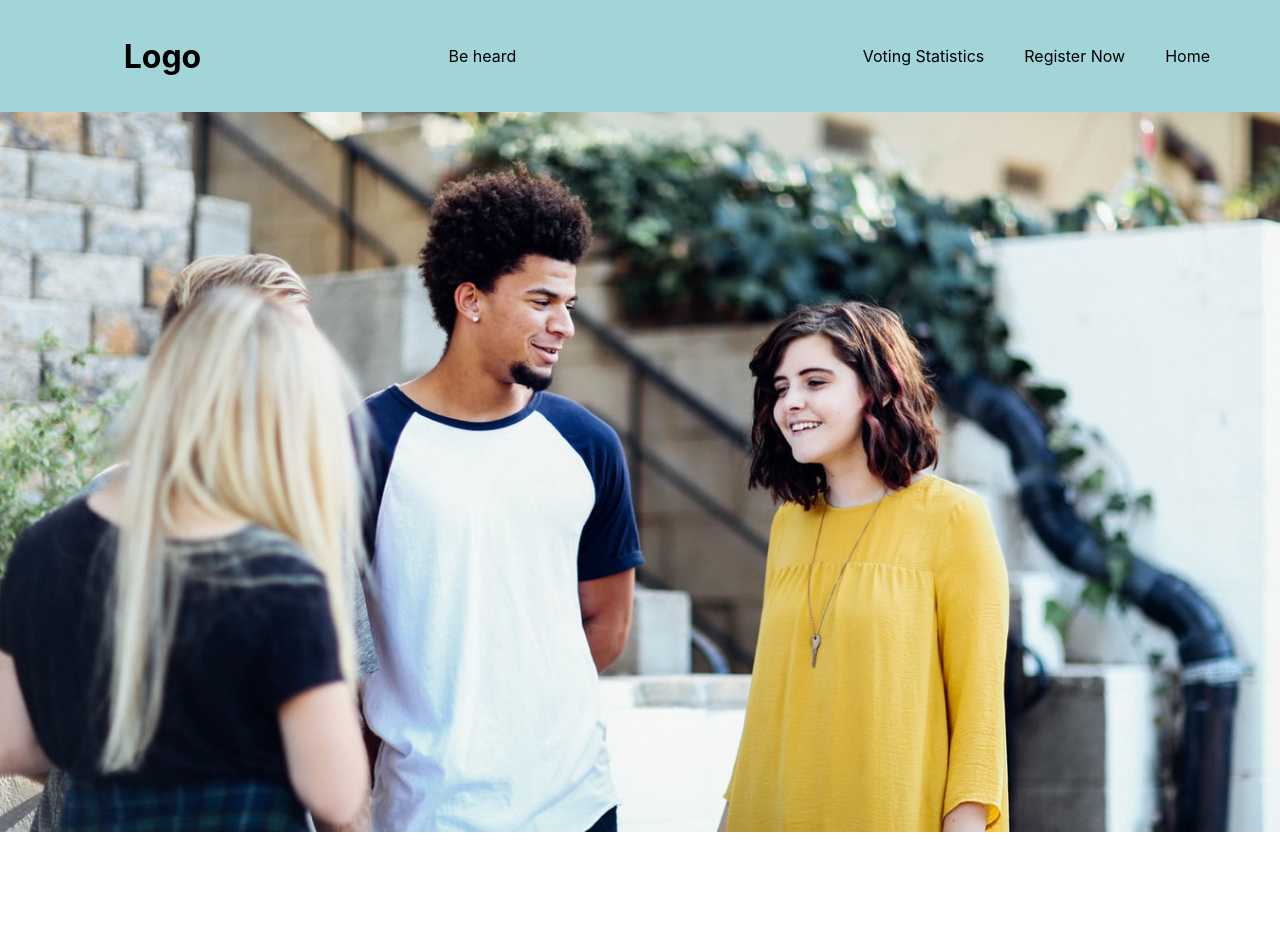
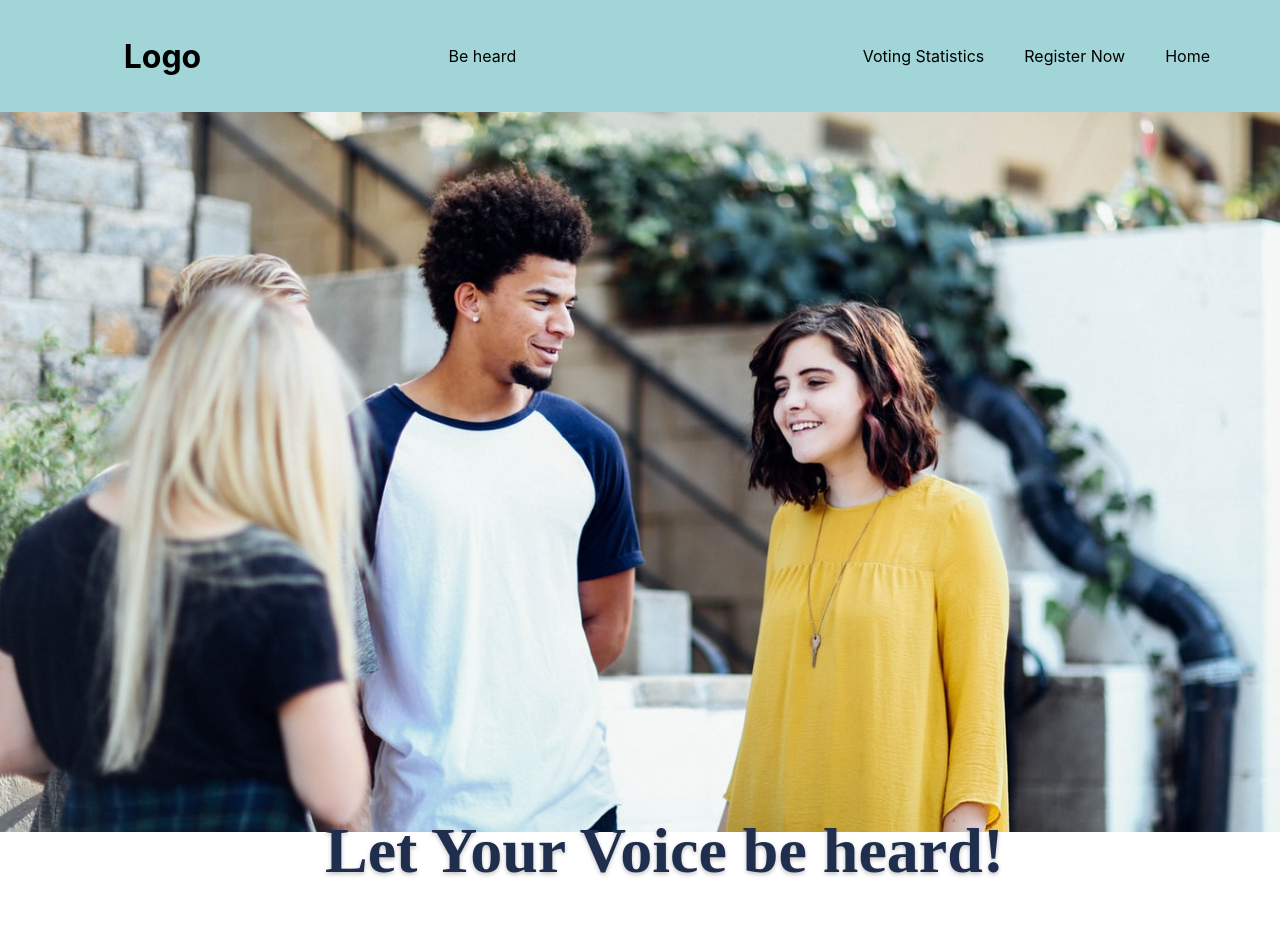
Before and after one commit to mtilda/voting_challenge_client, a React (Create React App) app: page /#/ in a window 1280 px wide. Shown: the top 936 px of the page. Built offline with nearby package versions, Linux system fonts and the light colour scheme.

Commit message:
added overlay text

```diff
--- a/src/components/Home/Home.css
+++ b/src/components/Home/Home.css
@@ -9,8 +9,27 @@ html {
     background-position: center;
     background-repeat: no-repeat;
     background-size: cover;
+    width: 100%;
 }
 
+.text-block{
+    position: absolute;
+    width: 695px;
+    height: 97px;
+    left: 325px;
+    top: 802px;
+    font-family: Titillium Web;
+    font-style: normal;
+    font-weight: bold;
+    font-size: 64px;
+    line-height: 97px;
+    display: flex;
+    align-items: center;
+    text-align: center;
+    /* dark blue */
+    color: #1F2E4D;
+    text-shadow: 0px 2px 4px rgba(0, 0, 0, 0.25);
+}
 .title{
     font-family: Titillium Web;
     font-style: normal;
@@ -18,9 +37,7 @@ html {
     font-size: 96px;
     line-height: 146px;
     /* identical to box height */
-
     text-align: center;
-
     color: #1F2E4D;
 
 }
@@ -31,7 +48,5 @@ html {
     font-size: 48px;
     line-height: 73px;
     /* identical to box height */
-
-
     color: #1F2E4D;
 }
--- a/src/components/Home/Home.jsx
+++ b/src/components/Home/Home.jsx
@@ -5,11 +5,15 @@ import { FaRegEdit, FaBookOpen, FaMapMarked, FaRegAddressCard, FaVoteYea } from
 
 export default () => (
     <>
-        <div className="bg"></div>
+        <div className="bg">
+            <div class="text-block">
+                <h4>Let Your Voice be heard!</h4>
+            </div>
+        </div>
         <h1 className="title">
             How to Vote
         </h1>
-        <div className = "text-center" >
+        <div className = "text-center">
             <FaRegEdit size={59} color="#DA313C"/>
             <span className="text-center"> Register to vote with your state</span>
         </div>
```
